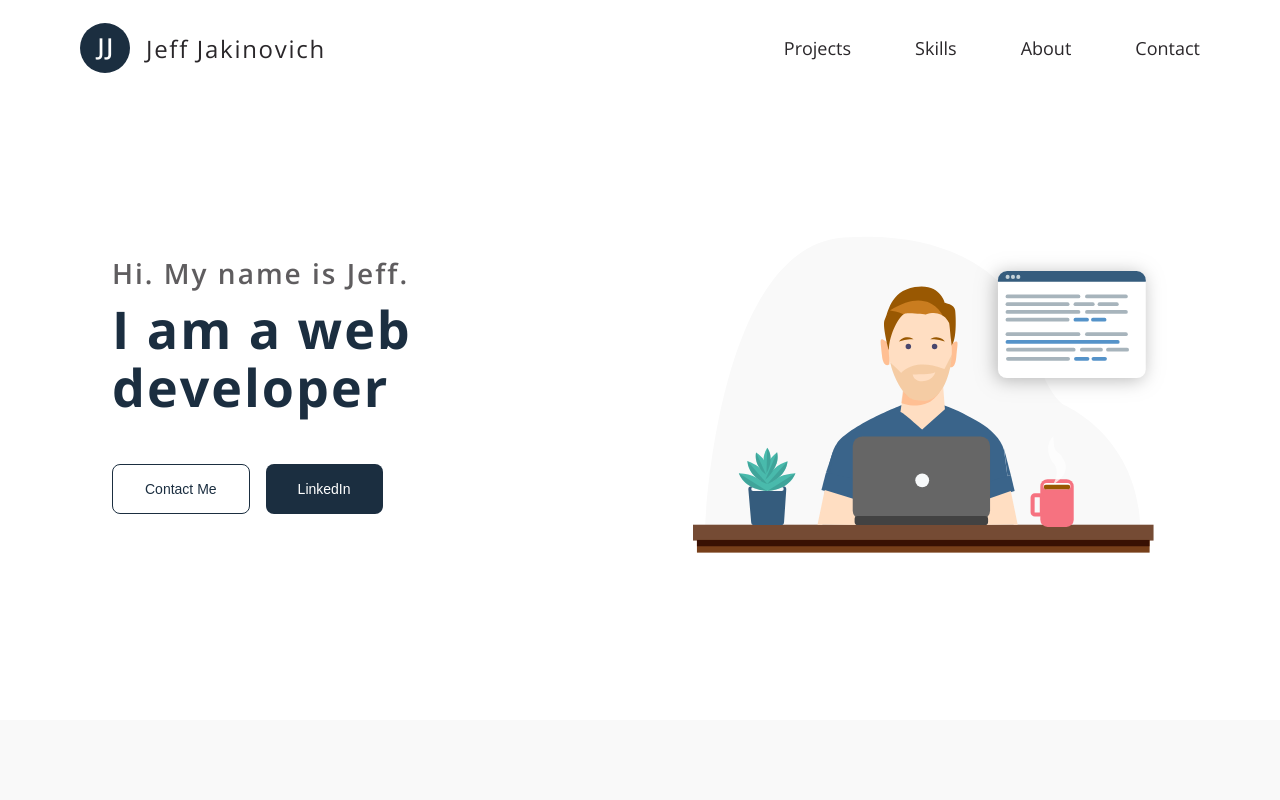
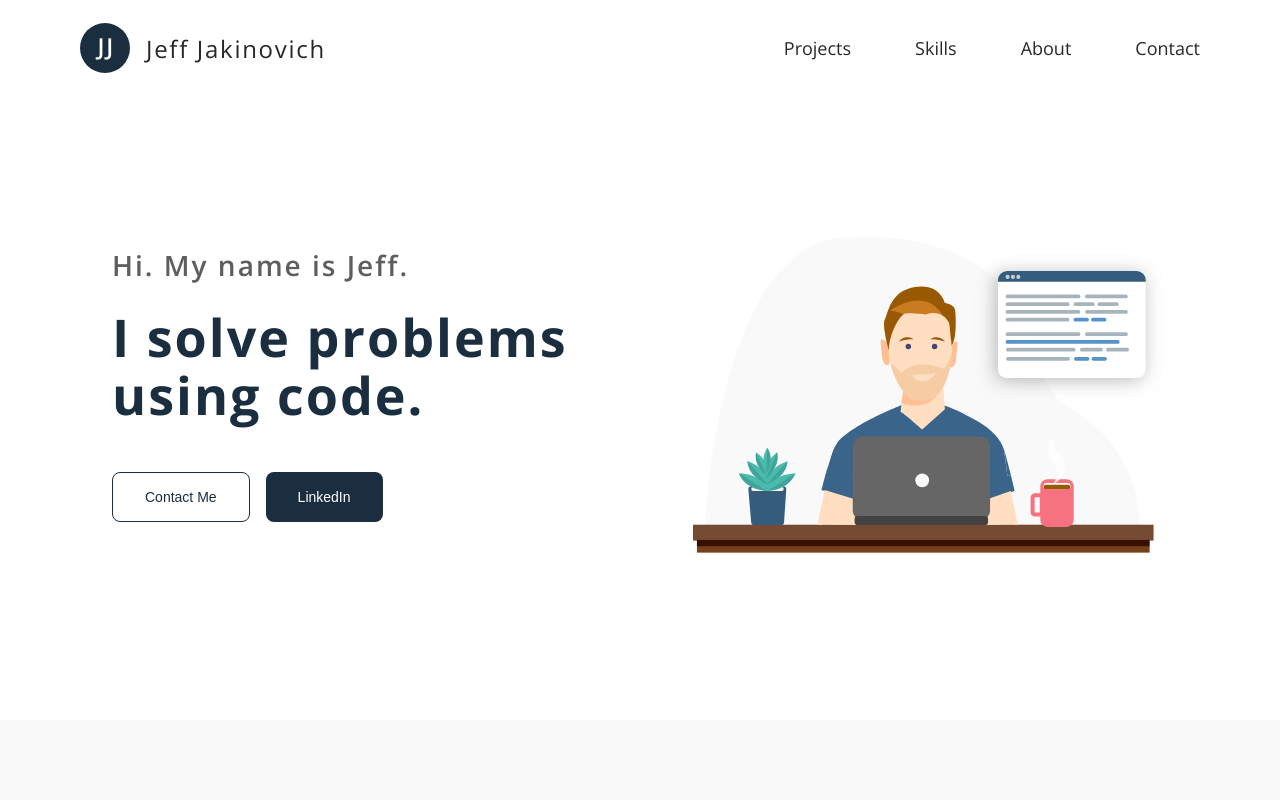
Before and after one commit to jljakin2/portfolio, a React (Create React App) app: page / in a window 1280 px wide. Shown: the top 800 px of the page. Built offline with nearby package versions, Linux system fonts and the light colour scheme; no server answers.

Commit message:
updated copy of hero to reflect problem solving

```diff
--- a/src/components/sections/Hero/Hero.js
+++ b/src/components/sections/Hero/Hero.js
@@ -104,11 +104,16 @@ const Hero = () => {
   return (
     <Container>
       <TextContainer>
+        {/* <Text type="heading4" light>
+          Hi.
+        </Text>
+        <Spacer h="0.5rem" /> */}
         <Text type="heading4" light>
           Hi. My name is Jeff.
         </Text>
-        <Spacer h="0.5rem" />
-        <Text type="heading1">I am a web developer</Text>
+
+        <Spacer h="1.5rem" />
+        <Text type="heading1">I solve problems using code.</Text>
         <Spacer h="3rem" />
         <ButtonContainer>
           <Link
--- a/src/utilities/Text.js
+++ b/src/utilities/Text.js
@@ -11,7 +11,7 @@ const Heading1 = styled.h1`
   font-weight: 700;
 
   // 400px
-  @media only screen and (max-width: 25em) {
+  @media only screen and (max-width: 30em) {
     font-size: 2.5rem;
     line-height: 3rem;
   }
```
